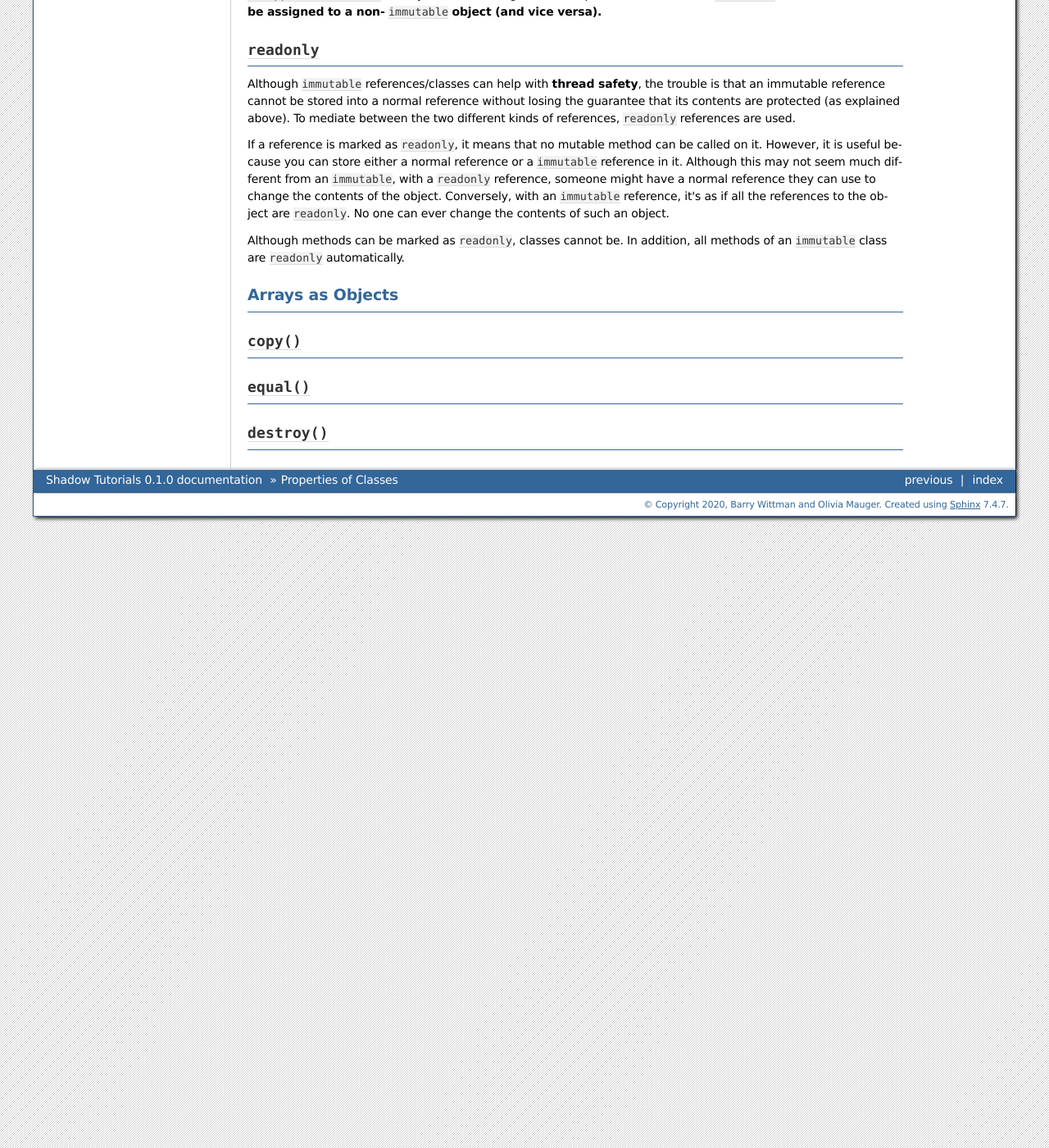
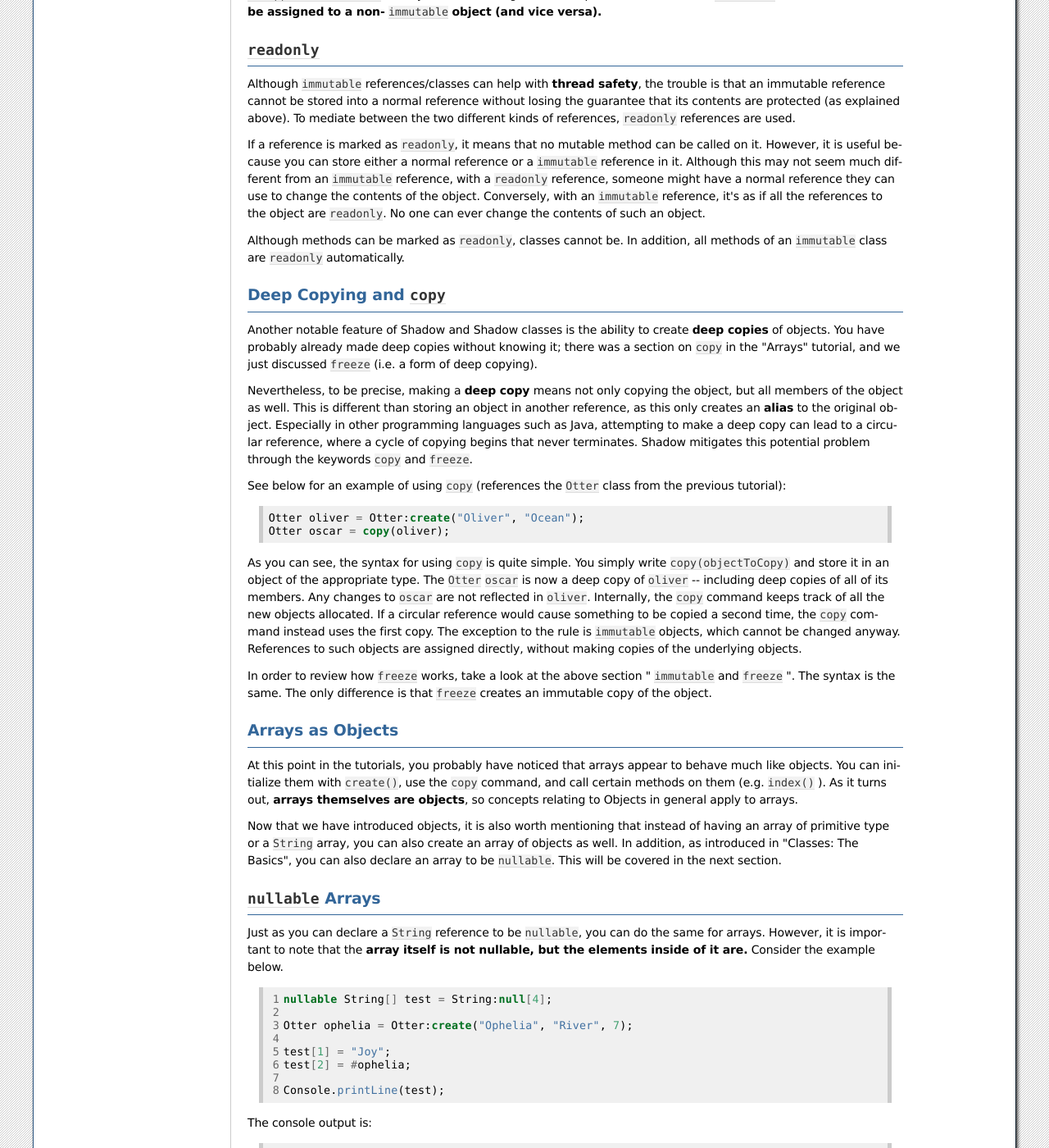
Before and after one commit to olivia-mauger/tutorials, a Sphinx documentation site: the page built from docs/source/classes-properties.rst, in a window 1280 px wide and 1400 px high, scrolled down 1941 px. Shown: the whole window at 82% size. Built offline with Sphinx 7.4.7, drawn with Linux system fonts in a browser that asks for light colours; some of the changed text lies outside the part shown.

Commit message:
class-properties.rst
Added a section deep copying an copy, and nullable arrays.

```diff
--- a/docs/source/arrays.rst
+++ b/docs/source/arrays.rst
@@ -175,7 +175,7 @@ The expression ``copy(a)``  in **Line 1** is the proper syntax used in order to
 
 
 
-``subarray``
+``subarray()``
 ^^^^^^^^^^^^
 
 The ``subarray()`` method works in much the same way as copy, except that it allows you to copy a *part* of the array by using a range of indices. The parameters of the method are the ``start`` **index** from where you want to copy, and the ``stop`` **index**, which copies everything up to but not including this index. The result must be stored in an array of compatible type.
@@ -203,7 +203,7 @@ The contents of the ``a`` and ``array`` are:
 The array we are making a subarray from, ``a``, has three elements. Using ``subarray()``, we want to create an array that only has the first two elements of ``a``. As you can see in **Line 6**, the method is being called on ``a`` and the parameters ``0`` and ``2`` represent the ``start`` and ``end``, respectively. This means elements with index ``0`` and ``1`` will be made into a subarray. Most importantly, the result is being stored in a ``String`` array. Now, ``array`` contains "Hola" and "Hello", as seen in the console output.
 
 
-``index``
+``index()``
 ^^^^^^^^^
 
 ``index()`` is a useful method for accessing/changing the elements in an array. Additionally, ``index()`` is an **overloaded** method, in this case meaning that it has two different method signatures. The first way you can use ``index()`` is to access/return an element of an array at a specific index. The only parameter is the desired index. The second way to use ``index()`` is to change the value of an element at a specific index. The parameters are the index and the new value. See the short program below for an example implementation.
--- a/docs/source/classes-properties.rst
+++ b/docs/source/classes-properties.rst
@@ -1,9 +1,9 @@
-Properties of Classes
----------------------
+Properties of Classes and Objects
+---------------------------------
 
 Now that we have covered the basics of classes in **Shadow**, we can move on to some features/properties of classes.
 
-``immutable`` and ``freeze()``
+``immutable`` and ``freeze``
 ^^^^^^^^^^^^^^^^^^^^^^^^^^^^^^
 
 In a previous tutorial under  "Variables Introduction", we discussed the concept of **immutability** in terms of a ``String``. When we say that a ``String`` is **immutable**, we mean that once it is created, **its value cannot be changed**.
@@ -86,13 +86,13 @@ The console output is:
 
 As you can see in the driver program, **when a class is declared to be** ``immutable``, you do not need to use the ``immutable`` keyword to make the object ``immutable``; it automatically is.  The ``evaluateApp()`` method is called and executes as expected.
 
-However, let’s imagine that the ``JobApplication`` class is non- ``immutable``. How can we create an ``immutable`` instance of the class? **We use the** ``freeze()`` **method**. The ``freeze()`` method creates an ``immutable`` copy of the object it is called on.
+However, let’s imagine that the ``JobApplication`` class is non- ``immutable``. How can we create an ``immutable`` instance of the class? **We use the** ``freeze`` **keyword**. Using ``freeze`` creates an ``immutable`` , deep copy of the object it is called on.
 
-The syntax for using ``freeze()`` is below.
+The syntax for using ``freeze`` is below.
 
 ``immutable JobApplication chris = freeze(JobApplication:create("Chris", 20, true, "positive attitude"));``
 
-Using ``freeze()`` on the right side of the equals sign creates an ``immutable`` reference to a non- ``immutable`` object and stores it in the ``immutable`` object ``Chris``. If the statement on the left side of the equals sign had just been ``JobApplication chris``, then you would have gotten a compile error **because an** ``immutable`` **reference cannot be assigned to a non-** ``immutable`` **object (and vice versa).**
+Using ``freeze`` on the right side of the equals sign creates an ``immutable`` reference to a non- ``immutable`` object and stores it in the ``immutable`` object ``Chris``. If the statement on the left side of the equals sign had just been ``JobApplication chris``, then you would have gotten a compile error **because an** ``immutable`` **reference cannot be assigned to a non-** ``immutable`` **object (and vice versa).**
 
 
 ``readonly``
@@ -100,16 +100,72 @@ Using ``freeze()`` on the right side of the equals sign creates an ``immutable``
 
 Although ``immutable`` references/classes can help with **thread safety**, the trouble is that an immutable reference cannot be stored into a normal reference without losing the guarantee that its contents are protected (as explained above). To mediate between the two different kinds of references, ``readonly`` references are used.
 
-If a reference is marked as ``readonly``, it means that no mutable method can be called on it. However, it is useful because you can store either a normal reference or a ``immutable`` reference in it. Although this may not seem much different from an ``immutable``, with a ``readonly`` reference, someone might have a normal reference they can use to change the contents of the object. Conversely, with an ``immutable`` reference, it's as if all the references to the object are ``readonly``. No one can ever change the contents of such an object.
+If a reference is marked as ``readonly``, it means that no mutable method can be called on it. However, it is useful because you can store either a normal reference or a ``immutable`` reference in it. Although this may not seem much different from an ``immutable`` reference, with a ``readonly`` reference, someone might have a normal reference they can use to change the contents of the object. Conversely, with an ``immutable`` reference, it's as if all the references to the object are ``readonly``. No one can ever change the contents of such an object.
 
 Although methods can be marked as ``readonly``, classes cannot be. In addition, all methods of an ``immutable`` class are ``readonly`` automatically.
 
 
+Deep Copying and ``copy``
+^^^^^^^^^^^^^^^^^^^^^^^^^
+
+Another notable feature of Shadow and Shadow classes is the ability to create **deep copies** of objects. You have probably already made deep copies without knowing it;  there was a section on ``copy`` in the "Arrays" tutorial, and we just discussed ``freeze`` (i.e. a form of deep copying).
+
+Nevertheless, to be precise, making a **deep copy** means not only copying the object, but all members of the object as well. This is different than storing an object in another reference, as this only creates an **alias** to the original object. Especially in other programming languages such as Java, attempting to make a deep copy can lead to a circular reference,  where a cycle of copying begins that never terminates. Shadow mitigates this potential problem through the keywords ``copy`` and ``freeze``.
+
+See below for an example of using ``copy`` (references the ``Otter`` class from the previous tutorial):
+
+.. code-block:: shadow
+
+    Otter oliver = Otter:create("Oliver", "Ocean");
+    Otter oscar = copy(oliver);
+
+As you can see, the syntax for using ``copy`` is quite simple. You simply write ``copy(objectToCopy)`` and store it in an object of the appropriate type. The ``Otter`` ``oscar`` is now a deep copy of ``oliver`` -- including deep copies of all of its members. Any changes to ``oscar`` are not reflected in ``oliver``. Internally, the ``copy`` command keeps track of all the new objects allocated. If a circular reference would cause something to be copied a second time, the ``copy`` command instead uses the first copy. The exception to the rule is ``immutable`` objects, which cannot be changed anyway. References to such objects are assigned directly, without making copies of the underlying objects.
+
+In order to review how ``freeze`` works, take a look at the above section " ``immutable`` and ``freeze`` ". The syntax is the same. The only difference is that ``freeze`` creates an immutable copy of the object.
+
+
 Arrays as Objects
 ^^^^^^^^^^^^^^^^^
+At this point in the tutorials, you probably have noticed that arrays appear to behave much like objects. You can initialize them with ``create()``, use the ``copy`` command, and call certain methods on them (e.g. ``index()`` ). As it turns out, **arrays themselves are objects**, so concepts relating to Objects in general apply to arrays.
 
-``copy()``
-^^^^^^^^^^^
+Now that we have introduced objects, it is also worth mentioning that instead of having an array of primitive type or a ``String`` array,  you can also create an array of objects as well. In addition, as introduced in "Classes: The Basics", you can also declare an array to be ``nullable``. This will be covered in the next section.
+
+
+``nullable`` Arrays
+^^^^^^^^^^^^^^^^^^^
+
+Just as you can declare a ``String`` reference to be ``nullable``, you can do the same for arrays. However, it is important to note that the **array itself is not nullable, but the elements inside of it are.** Consider the example below.
+
+.. code-block:: shadow
+    :linenos:
+
+    nullable String[] test = String:null[4];
+
+    Otter ophelia = Otter:create("Ophelia", "River", 7);
+
+    test[1] = "Joy";
+    test[2] = #ophelia;
+
+    Console.printLine(test);
+
+The console output is:
+
+.. code-block:: shadow
+
+    [null, Joy, default@Otter, null]
+
+The ``nullable`` ``String`` array ``test`` is created with 4 elements, all storing ``null``. Then, in **Line 5**, we have changed the value of the 2nd element in the array to "Joy". In **Line 6**  have changed the value of the 3rd element in the array to the ``String`` representation of the ``Otter`` object ``ophelia``.
+
+.. note:: Recall that putting the ``#`` in front of a value converts it to a ``String``.
+
+
+
+
+
+
+
+``toString()``
+^^^^^^^^^^^^^^
 
 ``equal()``
 ^^^^^^^^^^^^
```
